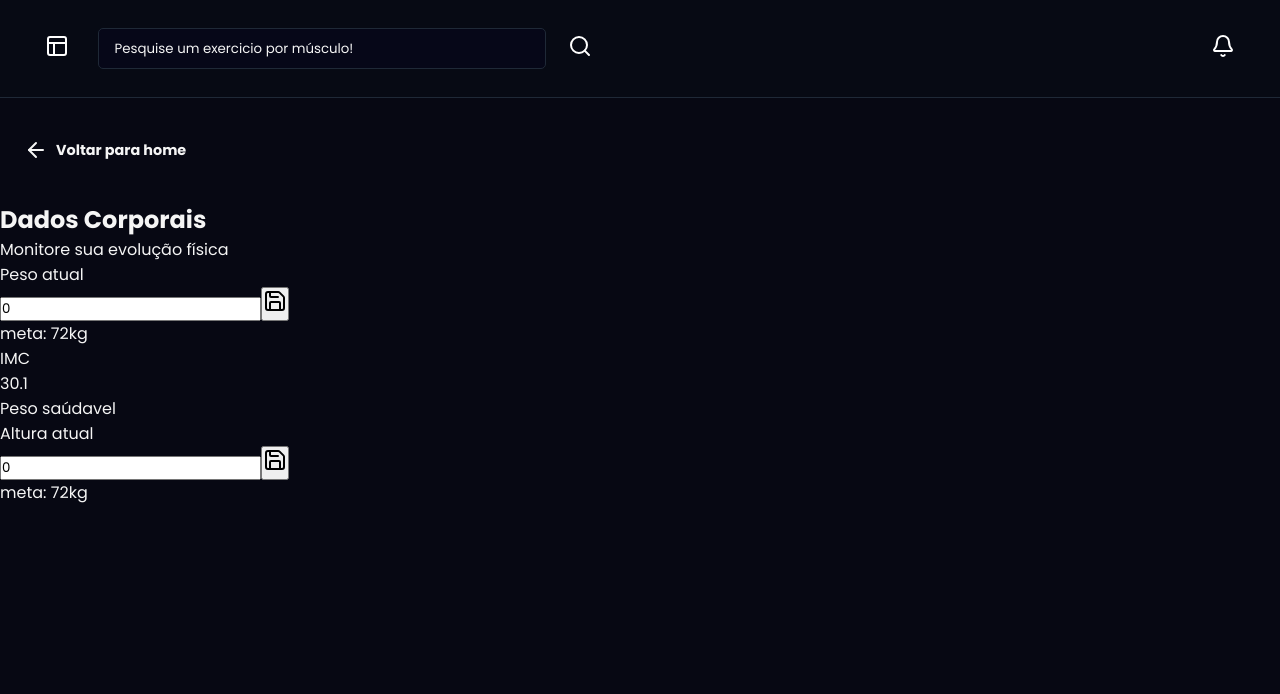
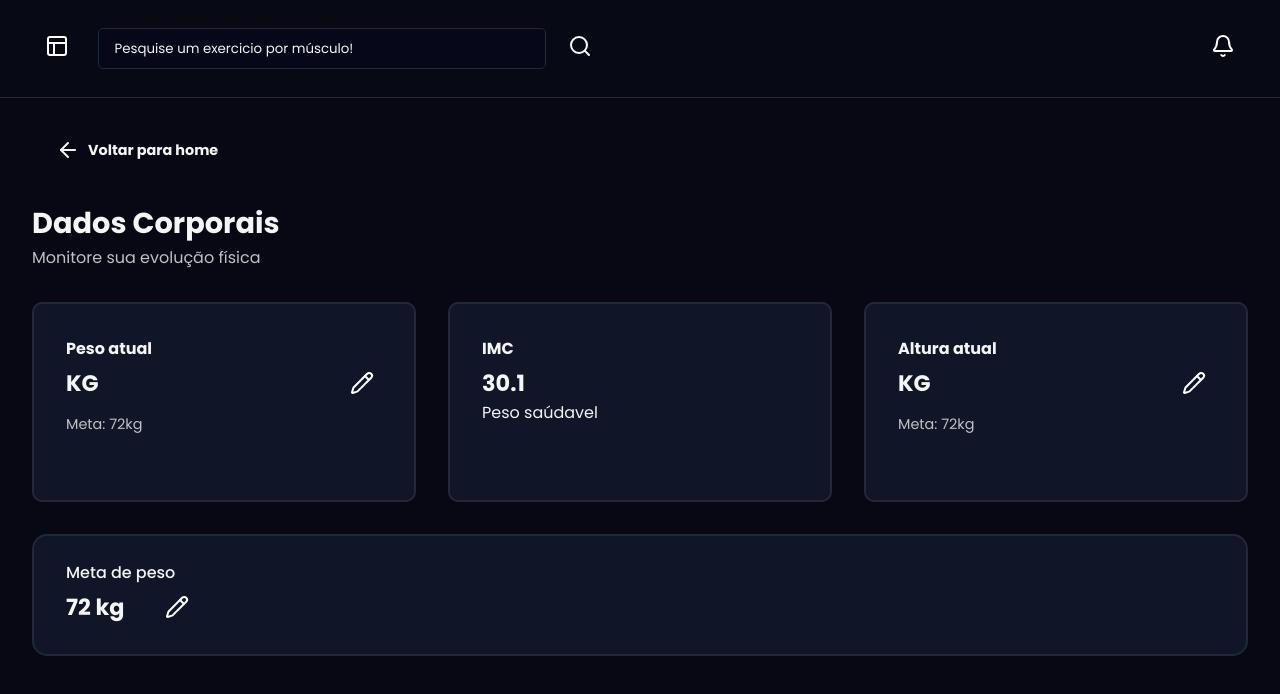
Before and after one commit to Alonn777/ShapeV, a React (Vite) app: page /home/bodydata/1 in a window 1280 px wide. Shown: the top 694 px of the page. Built offline with nearby package versions, Linux system fonts and the light colour scheme; no server answers.

Commit message:
Feature: implementando a funcionalidade de salvar o peso/altura e implementando nova lógica de requsição HTTP profissional no front somente para seção corporal em breve para todas as seções

```diff
--- /dev/null
+++ b/src/css/BodyData.css
@@ -0,0 +1,172 @@
+.bodydata-layout {
+    padding: 0 2rem;
+}
+
+.bodydata-layout .header-bodydata {
+    margin-bottom: 2rem;
+}
+
+.header-bodydata h2 {
+    font-size: 1.8rem;
+}
+
+.header-bodydata p {
+    color: #dddd;
+}
+
+.main-bodydata {
+    margin-top: 2rem;
+}
+
+.imc-container {
+    display: flex;
+    justify-content: space-around;
+    align-items: center;
+    gap: 2rem;
+}
+
+.imc-container .info-box {
+    background-color: hsl(226, 44%, 11%);
+    border: 2px solid #1f2937;
+    padding: 2rem;
+    width: 100%;
+    min-height: 25vh;
+    border-radius: 10px;
+
+}
+
+.info-box .weight,
+.height {
+    display: flex;
+    justify-content: space-between;
+}
+
+.info-box .subtitle {
+    margin-bottom: 5px;
+    font-weight: bold;
+}
+
+.info-box .weight p,
+.height p {
+    font-size: 1.4rem;
+    font-weight: bold;
+}
+
+.info-box .imc-info {
+    font-size: 1.4rem;
+    font-weight: bold;
+}
+
+.info-box .meta-info {
+    font-size: 0.9rem;
+    margin-top: 0.5rem;
+    color: #dddd;
+}
+
+.height-form,
+.weight-form {
+    display: flex;
+    justify-content: space-between;
+}
+
+.height-form input,
+.weight-form input {
+    width: 80%;
+    background-color: #070813;
+    padding: 0.5rem 1rem;
+    outline: none;
+    border-radius: 8px;
+    border: 1px solid #1f2937;
+    color: #fff;
+}
+
+.weight button,
+.height button,
+.weight-form button,
+.height-form button {
+    background: none;
+    border: none;
+    cursor: pointer;
+    width: 40px;
+    height: 40px;
+    border-radius: 10px;
+
+
+}
+
+
+.weight button:hover,
+.height button:hover,
+.weight-form button:hover,
+.height-form button:hover {
+    background-color: #1467db;
+    transition: 0.2s ease-in;
+}
+
+.meta-box {
+    margin-top: 2rem;
+    background-color: hsl(226, 44%, 11%);
+    border: 2px solid #1f2937;
+    width: 100%;
+    padding: 1.5rem 2rem;
+    border-radius: 15px;
+}
+
+.meta-box .subtitle {
+    font-weight: 500;
+    margin-bottom: 0.3rem;
+}
+
+.meta-box .meta-info {
+    display: flex;
+    gap: 2rem;
+
+}
+
+.meta-box .meta-info h3 {
+    font-size: 1.4rem;
+}
+
+.meta-box .meta-info button {
+    background: none;
+    border: none;
+    width: 40px;
+    height: 40px;
+    border-radius: 10px;
+    cursor: pointer;
+}
+
+.meta-box .meta-info button:hover {
+    background-color: #1467db;
+    transition: 0.2s ease-in;
+}
+
+.meta-box form {
+    display: flex;
+    gap: 1rem;
+    align-items: center;
+}
+
+.meta-box form input {
+    width: 50%;
+    background-color: #070813;
+    padding: 0.5rem 1rem;
+    outline: none;
+    border-radius: 8px;
+    border: 1px solid #1f2937;
+    color: #fff;
+}
+
+.meta-box form button {
+    background: none;
+    border: none;
+    width: 40px;
+    height: 40px;
+    border-radius: 10px;
+    cursor: pointer;
+}
+
+.meta-box form button:hover {
+    background-color: #1467db;
+    transition: 0.2s ease-in;
+}
--- /dev/null
+++ b/src/hooks/useBodyData.jsx
@@ -0,0 +1,25 @@
+import { useEffect, useState } from "react";
+import { getMetricas, postMetrica } from "../services/BodyDataService.js";
+
+export const useBodyData = (id) => {
+  const [BodyData, SetBodyData] = useState();
+
+  useEffect(() => {
+    if (id) {
+      const requestDiet = async () => {
+        const response = await getMetricas(id);
+        SetBodyData(response);
+      };
+      requestDiet();
+    }
+  }, [id]);
+  const createMetrica = async (data) => {
+    const response = await postMetrica(id, data);
+    console.log("Oi")
+  };
+
+  return {
+    BodyData,
+    createMetrica
+  };
+};
--- a/src/routes/BodyData.jsx
+++ b/src/routes/BodyData.jsx
@@ -1,17 +1,63 @@
-import { useState } from "react";
+import { useEffect, useState } from "react";
 import { Pencil, Plus, ArrowLeft, Save } from "lucide-react";
 import { useNavigate, useParams } from "react-router-dom";
+import "../css/BodyData.css";
+import { UseGet } from "../hooks/useGet.jsx";
+import { useBodyData } from "../hooks/useBodyData.jsx";
 
 const BodyData = () => {
   const navigate = useNavigate();
   const { id } = useParams();
+  const { BodyData, createMetrica } = useBodyData(id);
   // estados da aplicação
-  const [weighSave, SetWeightSave] = useState(false);
-  const [heightSave, SetHeightSave] = useState(false);
+
+  const [Metricas, SetMetricas] = useState({});
+  useEffect(() => {
+    if (BodyData) {
+      SetMetricas(BodyData[0]);
+    }
+  }, [BodyData]);
+  const [weighSave, SetWeightSave] = useState(true);
+  const [heightSave, SetHeightSave] = useState(true);
+  const [metaSave, SetMetaSave] = useState(true);
 
   const BackHome = () => {
     navigate("/home");
   };
+  // onchange
+  const handleHeightChange = (e) => {
+    if (e.target.value === "") {
+      SetMetricas((prev) => ({
+        ...prev,
+        height: "",
+      }));
+      return;
+    }
+    SetMetricas((prev) => ({
+      ...prev,
+      height: Number(e.target.value),
+    }));
+  };
+  const handleWeightChange = (e) => {
+    if (e.target.value === "") {
+      SetMetricas((prev) => ({
+        ...prev,
+        weight: "",
+      }));
+      return;
+    }
+    SetMetricas((prev) => ({
+      ...prev,
+      weight: Number(e.target.value),
+    }));
+  };
+
+  // Submit métricas
+  const WeightSubmit = (e) => {
+    e.preventDefault();
+    createMetrica(Metricas);
+  };
+
   return (
     <div className="bodydata-layout">
       <div className="header-bodydata">
@@ -25,50 +71,90 @@ const BodyData = () => {
       <div className="main-bodydata">
         <div className="body-statics">
           <div className="imc-container">
-            <div className="weight-box">
+            <div className="info-box">
               <p className="subtitle">Peso atual</p>
               {weighSave ? (
-                <div>
-                  <p className="weight-info">76kg</p>
-                  <button type="button">
-                    <Pencil />
+                <div className="weight">
+                  {Metricas.weight === null ? (
+                    <p>0 KG</p>
+                  ) : (
+                    <p>{Metricas.weight} KG</p>
+                  )}
+                  <button onClick={() => SetWeightSave(false)} type="button">
+                    <Pencil color="#fff" />
                   </button>
                 </div>
               ) : (
-                <form>
-                  <input type="number" placeholder="75" value="0" />
+                <form className="weight-form" onSubmit={(e) => WeightSubmit(e)}>
+                  <input
+                    type="number"
+                    placeholder="75"
+                    value={Metricas.weight ?? ""}
+                    min={1}
+                    onChange={(e) => handleWeightChange(e)}
+                  />
                   <button type="submit">
-                    <Save />
+                    <Save color="#ffffffff" />
                   </button>
                 </form>
               )}
-              <p className="meta-info">meta: 72kg</p>
+              <p className="meta-info">Meta: 72kg</p>
             </div>
-            <div className="imc">
+
+            <div className="info-box">
               <p className="subtitle">IMC</p>
               <p className="imc-info">30.1</p>
               <p>Peso saúdavel</p>
             </div>
 
-            <div className="height-box">
+            <div className="info-box">
               <p className="subtitle">Altura atual</p>
               {heightSave ? (
-                <div>
-                  <p className="weight-info">76kg</p>
-                  <button type="button">
-                    <Pencil />
+                <div className="height">
+                  {Metricas.height === null ? (
+                    <p>0 KG</p>
+                  ) : (
+                    <p>{Metricas.weight} KG</p>
+                  )}
+                  <button onClick={() => SetHeightSave(false)} type="button">
+                    <Pencil color="#fff" />
                   </button>
                 </div>
               ) : (
-                <form>
-                  <input type="number" placeholder="75" value="0" />
+                <form className="height-form">
+                  <input
+                    type="number"
+                    placeholder="75"
+                    value={Metricas.height ?? ""}
+                    onChange={(e) => handleHeightChange(e)}
+                    min={1}
+                  />
                   <button type="submit">
-                    <Save />
+                    <Save color="#ffffffff" />
                   </button>
                 </form>
               )}
-              <p className="meta-info">meta: 72kg</p>
+              <p className="meta-info">Meta: 72kg</p>
             </div>
+          </div>
+
+          <div className="meta-box">
+            <p className="subtitle">Meta de peso</p>
+            {metaSave ? (
+              <div className="meta-info">
+                <h3>72 kg</h3>
+                <button type="button" onClick={() => SetMetaSave(false)}>
+                  <Pencil color="#ffff" />
+                </button>
+              </div>
+            ) : (
+              <form>
+                <input type="number" placeholder="Sua meta de peso!" />
+                <button type="submit">
+                  <Save color="#ffff" />
+                </button>
+              </form>
+            )}
           </div>
         </div>
       </div>
--- a/src/routes/TrainneLayout.jsx
+++ b/src/routes/TrainneLayout.jsx
@@ -17,9 +17,7 @@ const TrainneLayout = () => {
 
   const date = new Date();
 
-
   const { WorkoutsList } = UseWorkouts(null, id);
-
 
   //
   const handleExercise = (itemDay) => {
@@ -33,7 +31,7 @@ const TrainneLayout = () => {
   };
 
   return (
-    <main className="dashboard-trainnig">
+    <div className="dashboard-trainnig">
       <button type="button" className="home-back" onClick={BackHome}>
         <ArrowLeft /> <span>Voltar para home</span>
       </button>
@@ -75,7 +73,8 @@ const TrainneLayout = () => {
           </div>
           <div className="wokout-box">
             <div className="workout-days">
-              {WorkoutsList && WorkoutsList.length > 0 ? WorkoutsList.map((item) => (
+              {WorkoutsList && WorkoutsList.length > 0 ? (
+                WorkoutsList.map((item) => (
                   <div className="workout" key={item.id}>
                     <div className="day-description">
                       <h4>{item.day}</h4>
@@ -99,7 +98,10 @@ const TrainneLayout = () => {
                       )}
                     </div>
                   </div>
-              )) : <p>Carregando treinos...</p>}
+                ))
+              ) : (
+                <p>Carregando treinos...</p>
+              )}
             </div>
           </div>
         </section>
@@ -110,7 +112,7 @@ const TrainneLayout = () => {
           </div>
         </section>
       </div>
-    </main>
+    </div>
   );
 };
 
--- /dev/null
+++ b/src/services/BodyDataService.js
@@ -0,0 +1,12 @@
+import request from './api.js'
+
+export const getMetricas = async (id) => {
+    return request(`/users/bodydata/meansurement/${id}`)
+}
+
+export const postMetrica = async (id, metricaData) => {
+    return request(`/users/bodydata/meansurement/${id}`, {
+        method: "POST",
+        body: JSON.stringify(metricaData)
+    })
+}
--- /dev/null
+++ b/src/services/api.js
@@ -0,0 +1,21 @@
+const base_url = import.meta.env.VITE_API_URL || 'http://localhost:3000'
+
+const request = async (endpoint, options = {}) => {
+    const response = await fetch(`${base_url}${endpoint}`, {
+        headers: {
+            'Content-Type': 'application/json',
+            ...(options.headers || {})
+        },
+        ...options
+    })
+    if (!response.ok) {
+        const errorBody = await response.json().catch(() => null)
+        throw new Error(
+            errorBody?.message || `Erro ${response.status}`
+        )
+    }
+
+    return response.status !== 204 ? response.json() : null
+}
+
+export default request
```
Also changed, not shown: src/hooks/useGet.jsx (+24 -3 lines), src/css/ShapevMain.css (deleted), 1 other file (tests, documents, lock files or other folders). Lines whose indentation alone changed are shown as unchanged.
